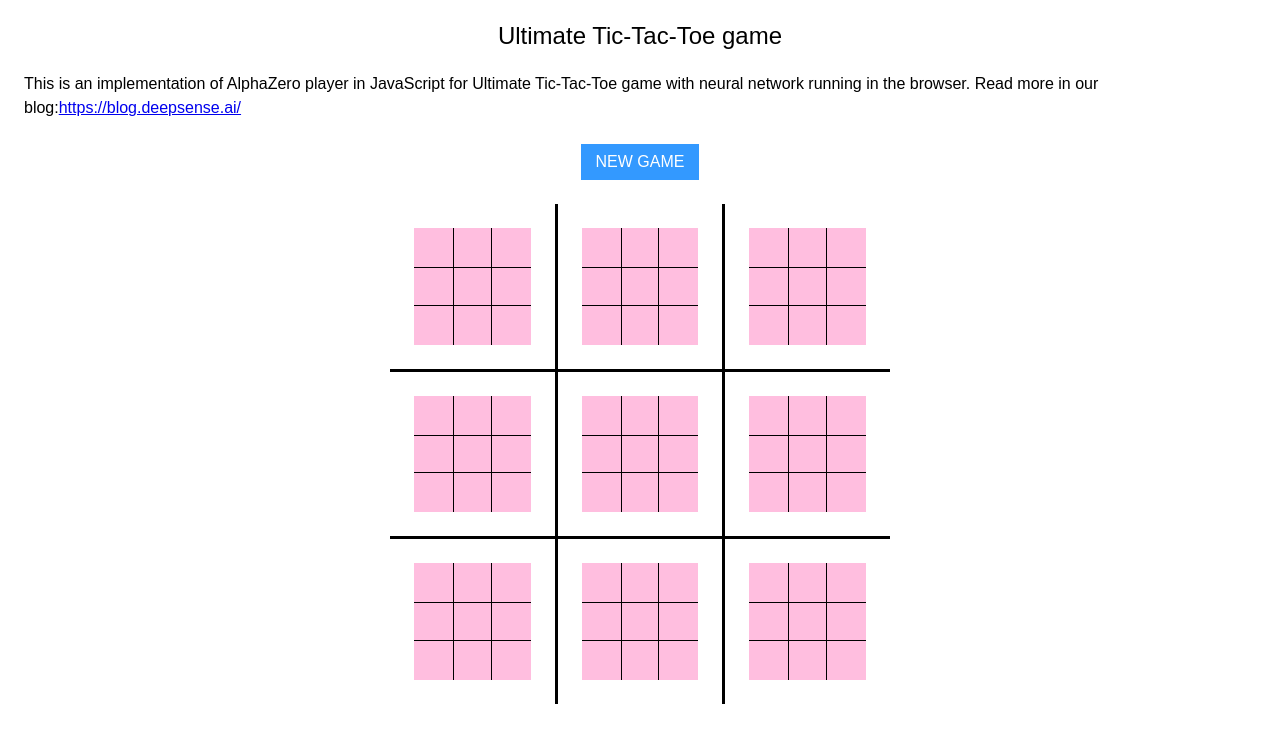
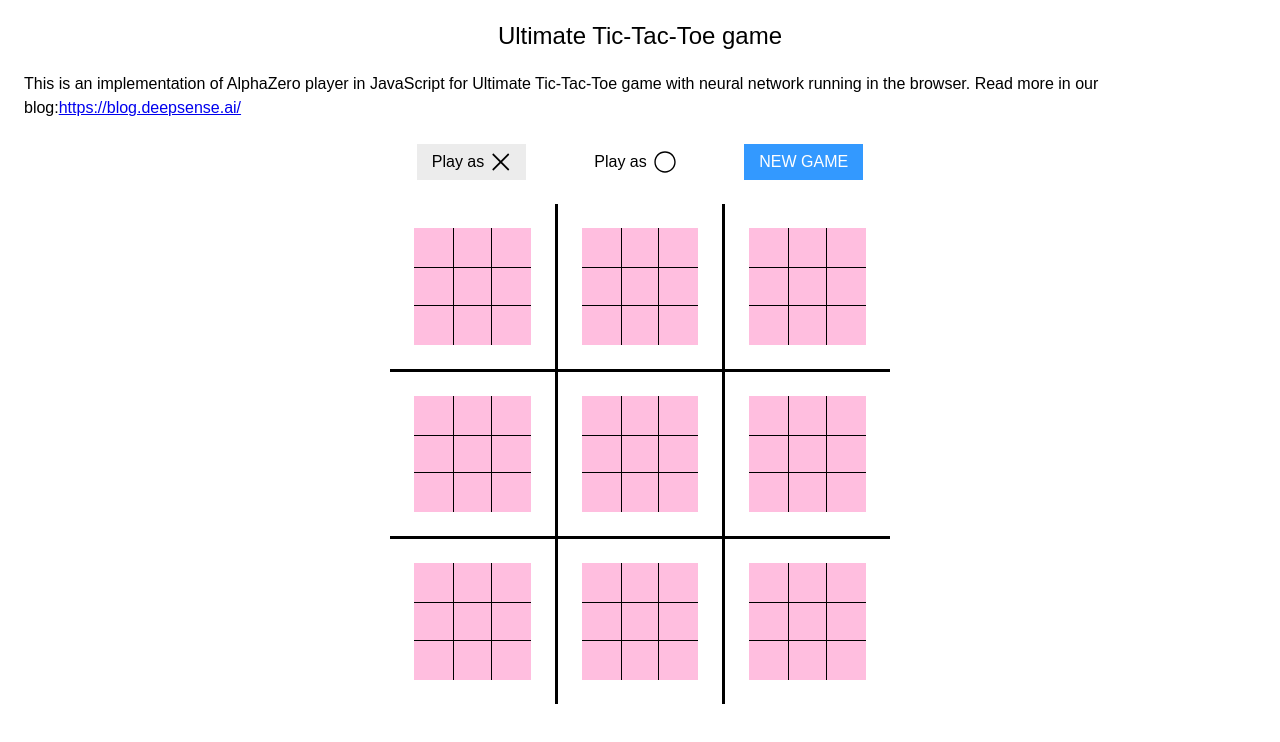
Before and after one commit to alex-kachura/uttt, a React (Create React App) app: page / in a window 1280 px wide. Shown: the top 742 px of the page. Built offline with nearby package versions, Linux system fonts and the light colour scheme.

Commit message:
let user choose a side

```diff
--- a/src/components/UltimateTicTacToe/UltimateTicTacToe.css
+++ b/src/components/UltimateTicTacToe/UltimateTicTacToe.css
@@ -5,7 +5,14 @@
     margin: var(--big-cell-padding) 0;
 }
 
-.uttt-start {
+.start {
+    display: flex;
+    align-items: center;
+    justify-content: space-around;
+    width: var(--field-size);
+}
+
+.start button {
     font-size: 1em;
     border: none;
     padding: 10px 15px;
@@ -16,19 +23,29 @@
     background-color: var(--color-button-default);
 }
 
-.uttt-result {
+.play-as {
     display: flex;
     align-items: center;
+    padding: 0 15px;
+    height: 36px;
+    cursor: pointer;
 }
 
-.uttt-result .svg-inline--fa {
-    margin-right: 10px;
+.play-as:hover {
+    background-color: #f5f5f5;
 }
 
-.uttt-game {
-    display: flex;
-    justify-content: center;
-    flex-wrap: wrap;
+.play-as.active {
+    background-color: #ececec;
+}
+
+.play-as .svg-inline--fa {
+    font-size: 22px;
+    margin-left: 7px;
+}
+
+.play-as .svg-inline--fa.fa-times {
+    font-size: 26px;
 }
 
 .big-field {
@@ -119,6 +136,15 @@
     animation-name: blinkPlayerO;
 }
 
+.result {
+    display: flex;
+    align-items: center;
+}
+
+.result .svg-inline--fa {
+    margin-right: 10px;
+}
+
 @keyframes blinkPlayerX {
     0% {
         background-color: var(--playerX-color-light);
--- a/src/components/UltimateTicTacToe/UltimateTicTacToe.js
+++ b/src/components/UltimateTicTacToe/UltimateTicTacToe.js
@@ -30,23 +30,28 @@ export default class UltimateTicTacToe extends Component {
   constructor(...args) {
     super(...args)
 
-    if (args.state) {
-      this.state = args.state
-    } else {
-      this.state = this.getInitialState()
-    }
+    this.state = this.getInitialState()
   }
 
-  getInitialState() {
+  getInitialState(playAs = X) {
     const game = new Array(STATE_SIZE).fill(EMPTY)
 
     game[TURN_INDEX] = X
 
-    return { game }
+    return { game, playAs }
   }
 
   componentDidMount() {
     player = new Player(this)
+  }
+
+  startNewGame() {
+    utttKey++
+    this.setState(this.getInitialState(this.state.playAs), () => {
+      if (this.state.playAs === O) {
+        this.computerTurn()
+      }
+    })
   }
 
   execute(game, action) {
@@ -232,27 +237,26 @@ export default class UltimateTicTacToe extends Component {
     return !errors.length
   }
 
+  chooseSide(playAs) {
+    this.setState({ playAs })
+  }
+
   handleCellClick(rowIndex, colIndex) {
     const game = [...this.state.game]
     const action = new Action(rowIndex, colIndex, game[TURN_INDEX])
 
-    this.execute(game, action) &&
-    this.setState({ game }, () => {
-      const game = [...this.state.game]
-      const action = player.getAction()
-
-      this.execute(game, action) &&
-      this.setState({ game })
-    })
+    this.execute(game, action) && this.setState({ game }, this.computerTurn)
   }
 
-  startNewGame() {
-    utttKey++
-    this.setState(this.getInitialState())
+  computerTurn() {
+    const game = [...this.state.game]
+    const action = player.getAction()
+
+    this.execute(game, action) && this.setState({ game })
   }
 
   render() {
-    const { game } = this.state
+    const { game, playAs } = this.state
     const turn = game[TURN_INDEX]
     const result = game[RESULT_INDEX]
     const isTerminated = this.isTerminated(game)
@@ -260,10 +264,20 @@ export default class UltimateTicTacToe extends Component {
 
     return (
       <div className="uttt" key={utttKey}>
-        <button className="uttt-start" onClick={() => this.startNewGame()}>New game</button>
+        <div className="start">
+          <span
+            className={classnames("play-as", { active: playAs === X })}
+            onClick={() => this.chooseSide(X)}
+          >Play as {mapCodeToIcon.get(X)}</span>
+          <span
+            className={classnames("play-as", { active: playAs === O })}
+            onClick={() => this.chooseSide(O)}
+          >Play as {mapCodeToIcon.get(O)}</span>
+          <button onClick={() => this.startNewGame()}>New game</button>
+        </div>
 
         <div
-          className={classnames("uttt-game big-field field", {
+          className={classnames("big-field field", {
           playerXTurn: turn === X,
           playerOTurn: turn === O,
           finished: isTerminated
@@ -324,8 +338,8 @@ export default class UltimateTicTacToe extends Component {
         {
           isTerminated ?
             result === DRAW ?
-              <div className="uttt-result">Draw!</div> :
-              <div className="uttt-result">{mapCodeToIcon.get(result)} wins!</div> :
+              <div className="result">Draw!</div> :
+              <div className="result">{mapCodeToIcon.get(result)} wins!</div> :
             null
         }
       </div>
```
